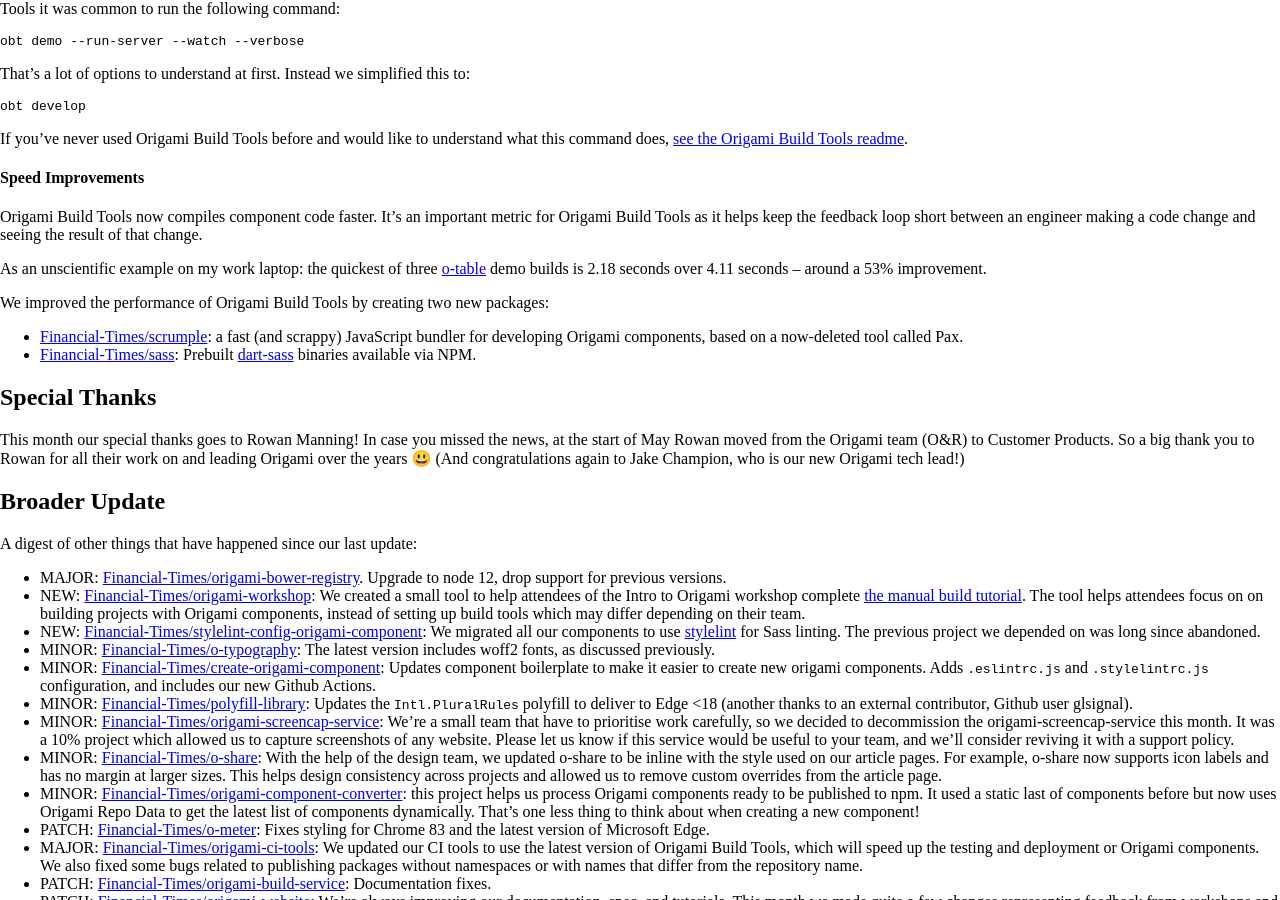
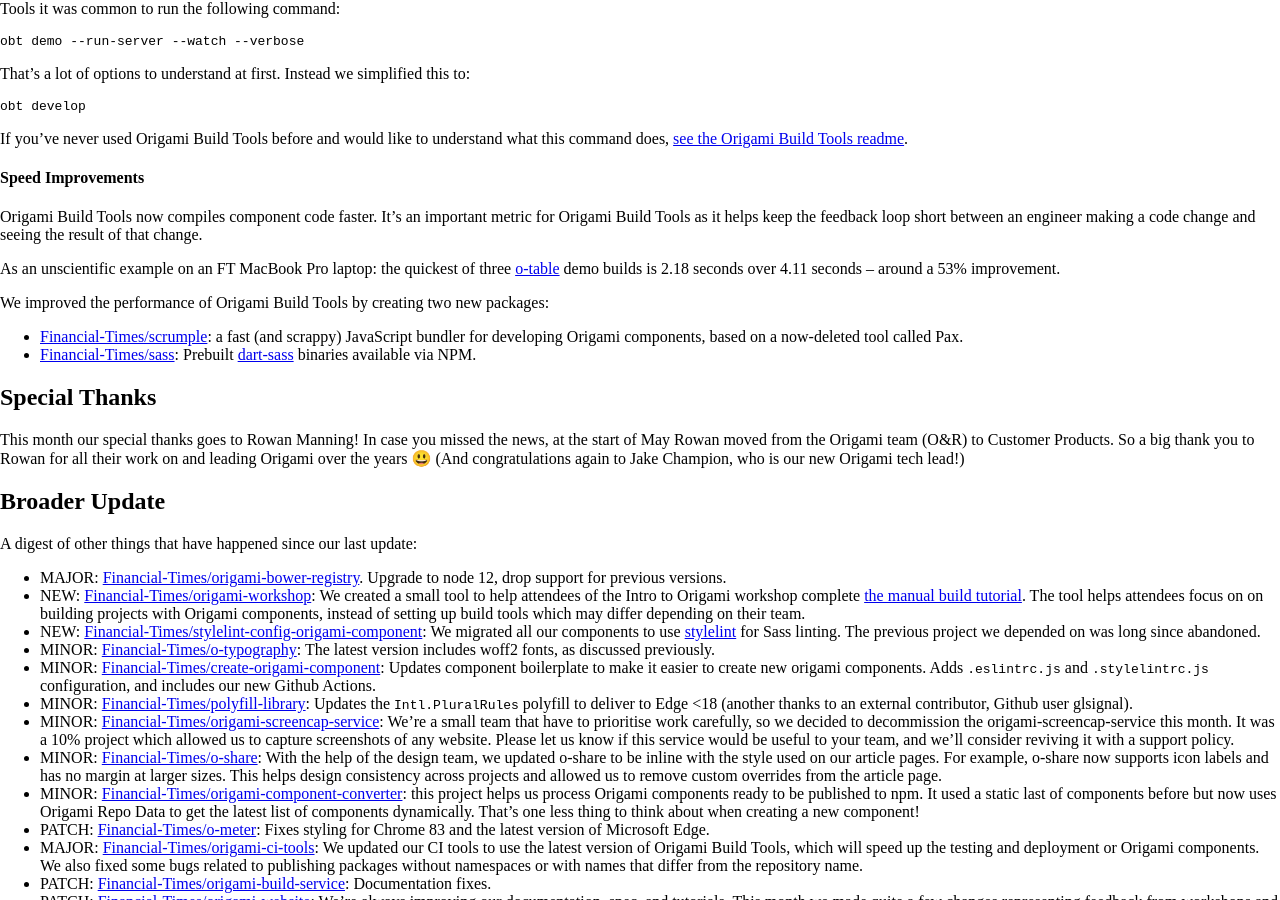
Before and after one commit to Financial-Times/origami-website, a Jekyll site: the page built from _posts/2020-06-01-newsletter.md, in a window 1280 px wide and 900 px high, scrolled down 1035 px. Built offline with Jekyll 4.4.1, drawn with Linux system fonts in a browser that asks for light colours; a style sheet for code colours, icons or effects is not loaded.

Commit message:
Update _posts/2020-06-01-newsletter.md
Co-authored-by: Jake Champion <me@jakechampion.name>

```diff
--- a/_posts/2020-06-01-newsletter.md
+++ b/_posts/2020-06-01-newsletter.md
@@ -64,7 +64,7 @@ If you've never used Origami Build Tools before and would like to understand wha
 
 Origami Build Tools now compiles component code faster. It's an important metric for Origami Build Tools as it helps keep the feedback loop short between an engineer making a code change and seeing the result of that change.
 
-As an unscientific example on my work laptop: the quickest of three [o-table](https://github.com/Financial-Times/o-table) demo builds is 2.18 seconds over 4.11 seconds -- around a 53% improvement.
+As an unscientific example on an FT MacBook Pro laptop: the quickest of three [o-table](https://github.com/Financial-Times/o-table) demo builds is 2.18 seconds over 4.11 seconds -- around a 53% improvement.
 
 We improved the performance of Origami Build Tools by creating two new packages:
 - [Financial-Times/scrumple](https://github.com/Financial-Times/scrumple#scrumple): a fast (and scrappy) JavaScript bundler for developing Origami components, based on a now-deleted tool called Pax.
```
